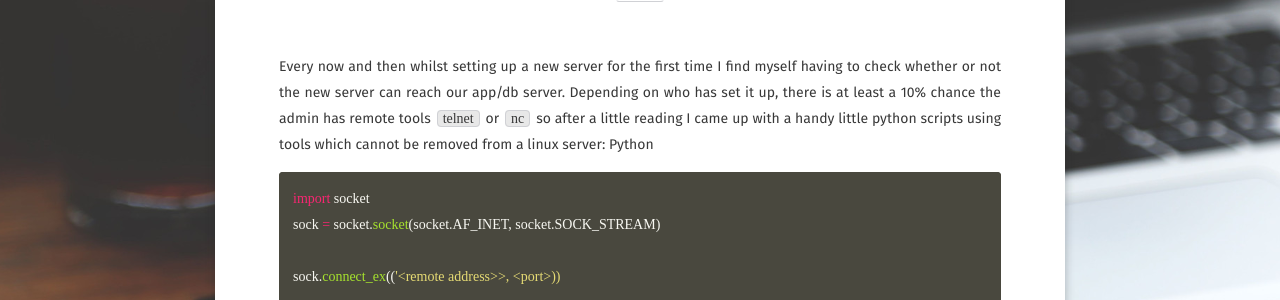
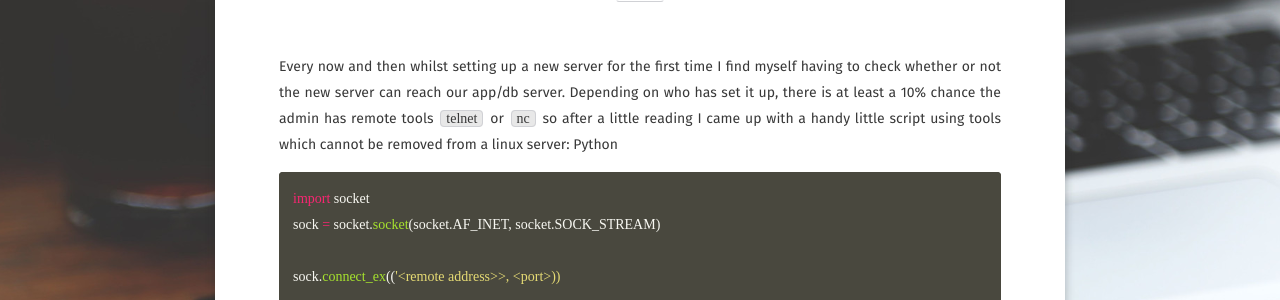
Before and after one commit to chris-forbes-1/chris-forbes-1.github.io, a Jekyll site: the page built from _posts/2017-05-29-python-remote-port-check.md, in a window 1280 px wide. Shown: the part 316-616 px from the top of the page. Built offline with Jekyll 4.4.1, drawn with Linux system fonts in a browser that asks for light colours; some web fonts are replaced; comment, search, counter and statistics services are not loaded.

Commit message:
fixed some of my terrible grammar

````diff
--- a/_posts/2017-05-29-python-remote-port-check.md
+++ b/_posts/2017-05-29-python-remote-port-check.md
@@ -11,8 +11,8 @@ tag:
 comments: true
 ---
 Every now and then whilst setting up a new server for the first time I find myself having to check whether or not the new server can reach our app/db server.
-Depending on who has set it up, there is at least a 10% chance the admin has remote tools ```telnet``` or ```nc``` so after a little reading I came up with a handy little python
-scripts using tools which cannot be removed from a linux server: Python
+Depending on who has set it up, there is at least a 10% chance the admin has remote tools ```telnet``` or ```nc``` so after a little reading I came up with a handy little
+script using tools which cannot be removed from a linux server: Python
 
 ```python
 import socket
````
